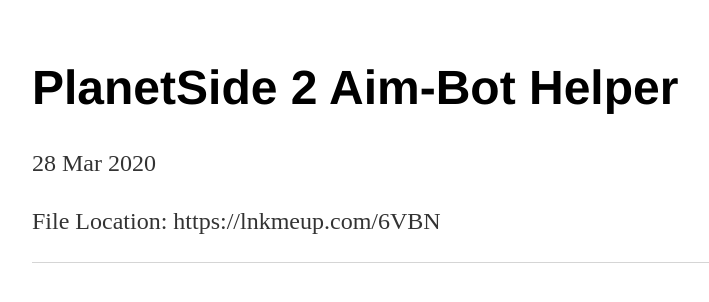
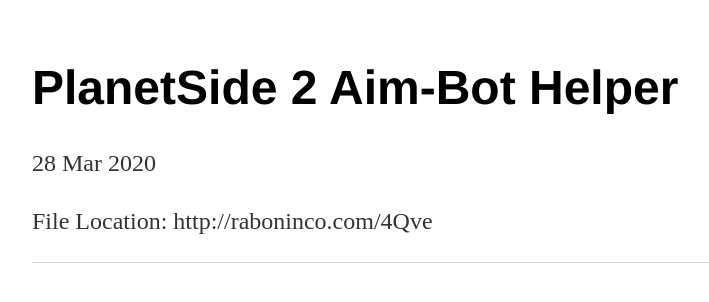
Before and after one commit to mosee101/mosee101.github.io, a Jekyll site: the page built from _posts/2020-03-28-PlanetSide-2-Aim-Bot-Helper.md, in a window 1280 px wide. Shown: the top 302 px of the page, without its empty margins (160-869 px from the left). Built offline with Jekyll 4.4.1, drawn with Linux system fonts in a browser that asks for light colours; part of the change alters nothing that is shown.

Commit message:
Update 2020-03-28-PlanetSide-2-Aim-Bot-Helper.md

```diff
--- a/_posts/2020-03-28-PlanetSide-2-Aim-Bot-Helper.md
+++ b/_posts/2020-03-28-PlanetSide-2-Aim-Bot-Helper.md
@@ -3,4 +3,4 @@ layout: post
 title: "PlanetSide 2 Aim-Bot Helper"
 date: 2020-03-28
 ---
-File Location: https://lnkmeup.com/6VBN
+File Location: http://raboninco.com/4Qve
```
